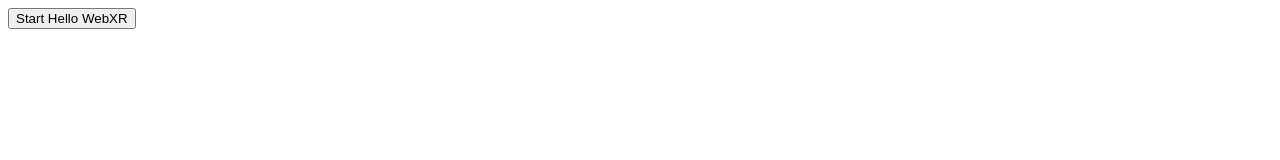
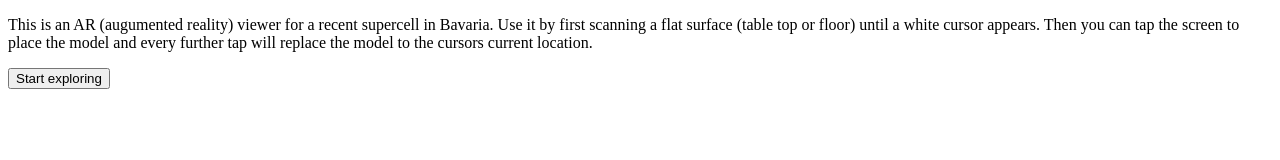
Before and after one commit to sebastianbrandl/AR_clouds, a plain HTML site: page index.html in a window 1280 px wide. Drawn offline with nearby package versions, Linux system fonts and the light colour scheme.

Commit message:
new model and some explanation on startpage

```diff
--- a/index.html
+++ b/index.html
@@ -4,7 +4,7 @@
   <meta charset="UTF-8">
   <meta name="viewport"
         content="width=device-width, user-scalable=no, initial-scale=1.0, maximum-scale=1.0, minimum-scale=1.0">
-  <title>Hello WebXR!</title>
+  <title>Welcome to AR clouds</title>
 
   <!-- three.js -->
   <script src="https://unpkg.com/three@0.126.0/build/three.js"></script>
@@ -13,9 +13,13 @@
 </head>
 <body>
 
+<p>This is an AR (augumented reality) viewer for a recent supercell in Bavaria.
+  Use it by first scanning a flat surface (table top or floor) until a white cursor appears.
+  Then you can tap the screen to place the model and every further tap will replace the model to the cursors current location.</p>
+
 <!-- Starting an immersive WebXR session requires user interaction.
     We start this one with a simple button. -->
-<button onclick="activateXR()">Start Hello WebXR</button>
+<button onclick="activateXR()">Start exploring</button>
 <script>
 async function activateXR() {
   // Add a canvas element and initialize a WebGL context that is compatible with WebXR.
```
